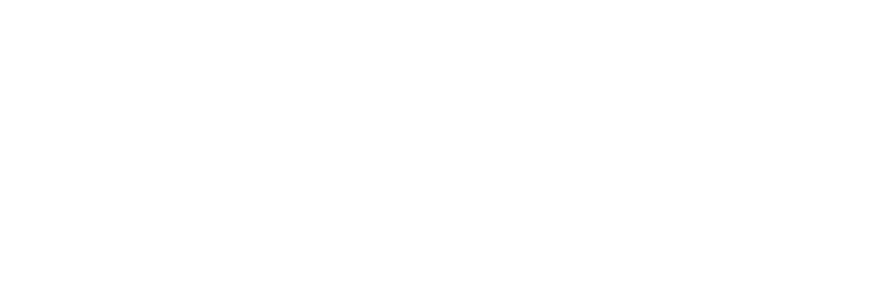
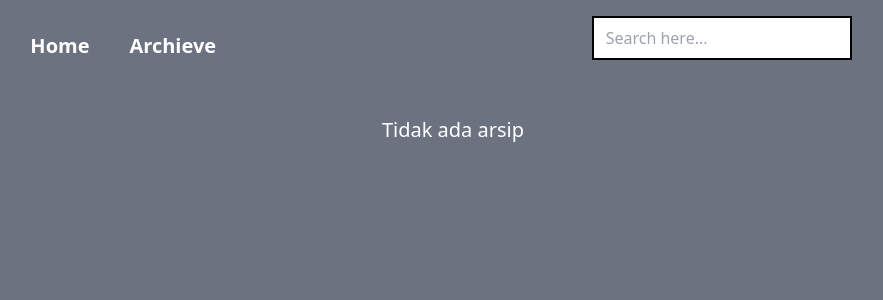
Before and after one commit to Maulidin-Ilham/idcamp-note-app, a React (Vite) app: page /archieve in a window 1280 px wide. Before the commit this address had no page. Shown: the top 300 px of the page, without its empty margins (199-1082 px from the left). Built offline with nearby package versions, Linux system fonts and the light colour scheme.

Commit message:
adding archieve page

```diff
--- a/src/App.jsx
+++ b/src/App.jsx
@@ -1,3 +1,4 @@
+import Archieve from "./pages/Archieve";
 import Home from "./pages/Home";
 import { BrowserRouter as Router, Routes, Route } from "react-router-dom";
 function App() {
@@ -5,6 +6,7 @@
     <Router>
       <Routes>
         <Route path="/" element={<Home />} />
+        <Route path="/archieve" element={<Archieve />} />
       </Routes>
     </Router>
   );
--- a/src/components/Form.jsx
+++ b/src/components/Form.jsx
@@ -58,7 +58,7 @@
         <textarea
           name="body"
           id=""
-          className="w-[450px] h-[180px] px-4 py-2 resize-none border-2 border-black"
+          className="w-[450px] h-[300px] px-4 py-2 resize-none border-2 border-black"
           placeholder="write your note here..."
           value={body}
           onChange={(e) => setBody(e.target.value)}
--- a/src/components/Navbar.jsx
+++ b/src/components/Navbar.jsx
@@ -3,10 +3,10 @@
     <>
       <div className="w-2/3  flex justify-between p-4">
         <div className="flex flex-row space-x-10 items-end justify-center ">
-          <a href="#" className="hover:text-gray-300">
+          <a href="/" className="hover:text-gray-300">
             <h1 className="text-xl font-semibold cursor-pointer">Home</h1>
           </a>
-          <a href="#" className="hover:text-gray-300">
+          <a href="/archieve" className="hover:text-gray-300">
             <h1 className="text-xl font-semibold cursor-pointer">Archieve</h1>
           </a>
         </div>
--- /dev/null
+++ b/src/components/NoNote.jsx
@@ -0,0 +1,11 @@
+const NoNote = () => {
+  return (
+    <>
+      <div className="w-10/12  mt-10 flex flex-row justify-evenly flex-wrap mb-8 ps-6 text-black">
+        <h1 className="text-white text-xl">Tidak ada catatan</h1>
+      </div>
+    </>
+  );
+};
+
+export default NoNote;
--- /dev/null
+++ b/src/pages/Archieve.jsx
@@ -0,0 +1,16 @@
+import Navbar from "../components/Navbar";
+
+const Archieve = () => {
+  return (
+    <div className="text-white bg-gray-500 min-h-screen">
+      <div className="w-full flex flex-col  items-center">
+        <Navbar />
+        <div className="w-10/12  mt-10 flex flex-row justify-evenly flex-wrap mb-8 ps-6 text-black">
+          <h1 className="text-white text-xl">Tidak ada arsip</h1>
+        </div>
+      </div>
+    </div>
+  );
+};
+
+export default Archieve;
--- a/src/pages/Home.jsx
+++ b/src/pages/Home.jsx
@@ -3,12 +3,13 @@
 import Form from "../components/Form";
 import Navbar from "../components/Navbar";
 import Result from "../components/Result";
+import NoNote from "../components/NoNote";
 
 const Home = () => {
   const [note, setNote] = useState([]);
 
   const getNote = (newNote) => {
-    setNote([...note, newNote]);
+    setNote([newNote, ...note]);
   };
 
   const handleDelete = (id) => {
@@ -23,7 +24,9 @@
         <Form getNote={getNote} />
         {note.length > 0 ? (
           <Result note={note} handleDelete={handleDelete} />
-        ) : null}
+        ) : (
+          <NoNote />
+        )}
       </div>
     </div>
   );
```
